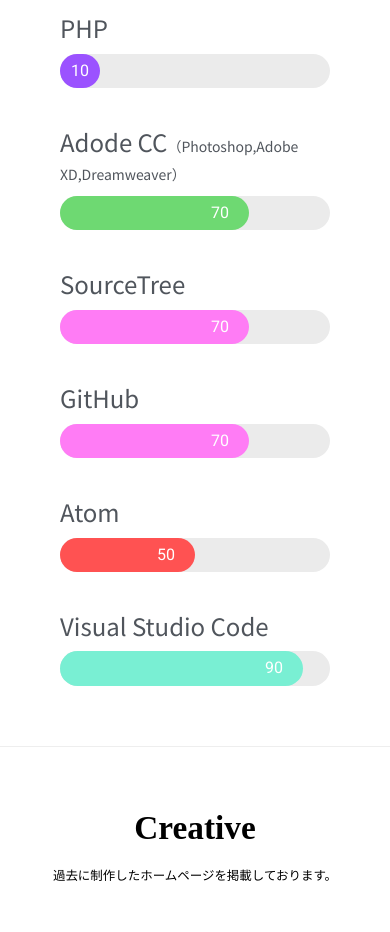
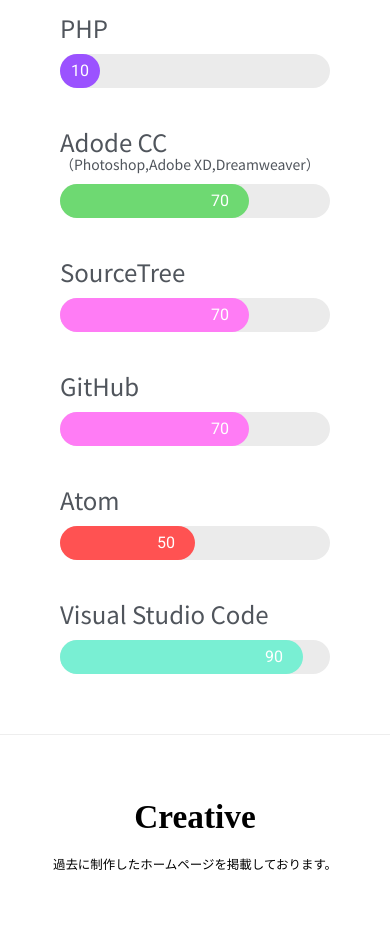
Before and after one commit to atsushi5538/atsushi5538.github.io, a plain HTML site: page index.html in a window 390 px wide. Shown: the part 3640-4572 px from the top of the page. Drawn offline with Linux system fonts and the light colour scheme; a web font is replaced by a local one.

Commit message:
スキルコンテンツのスタイル修正

```diff
--- a/assets/css/index.css
+++ b/assets/css/index.css
@@ -489,6 +489,12 @@ body {
 
 .skillName>span {
   font-size: 14px;
+}
+
+@media all and (max-width:750px) {
+  .skillName>span {
+    display: block;
+  }
 }
 
 .chartCol {
```
